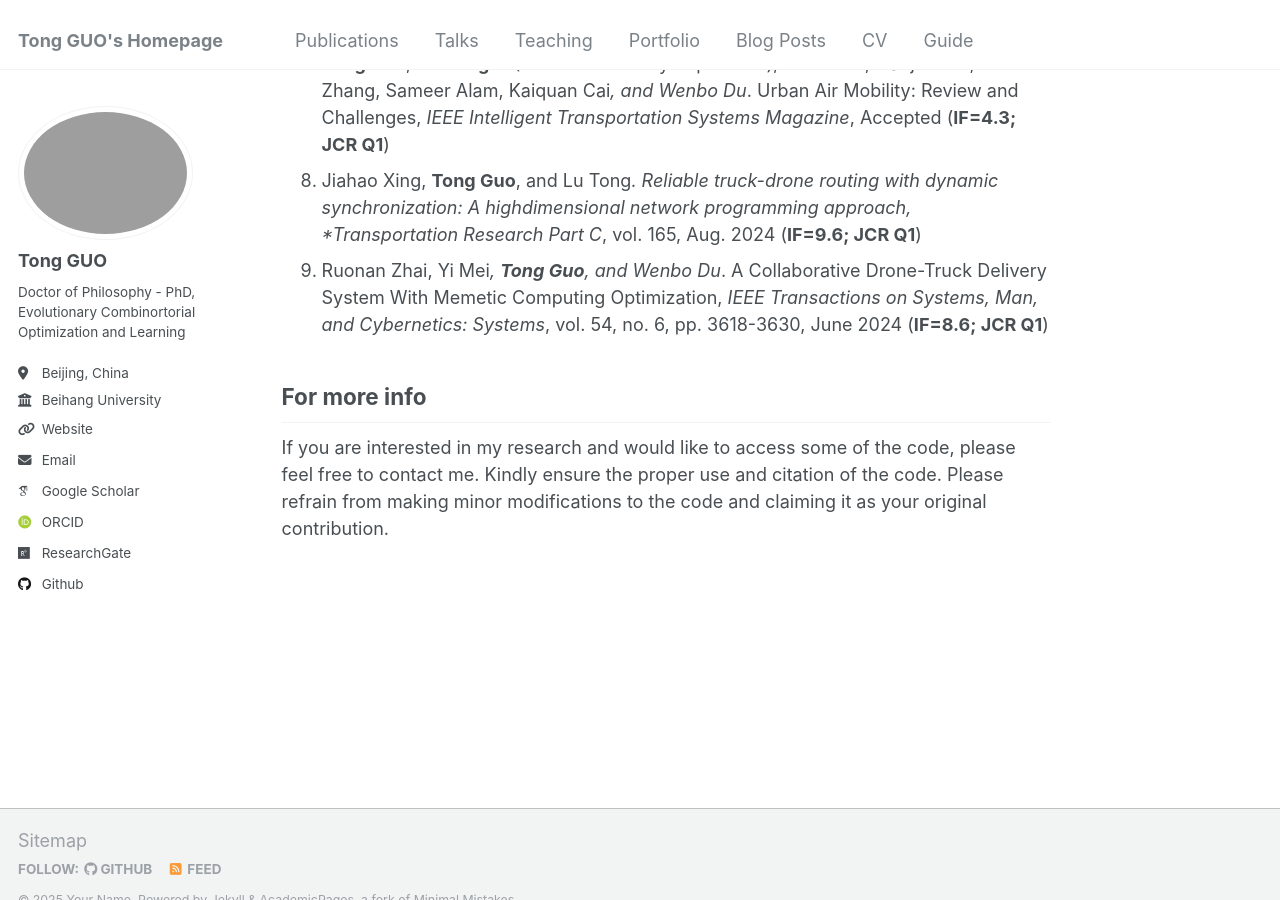
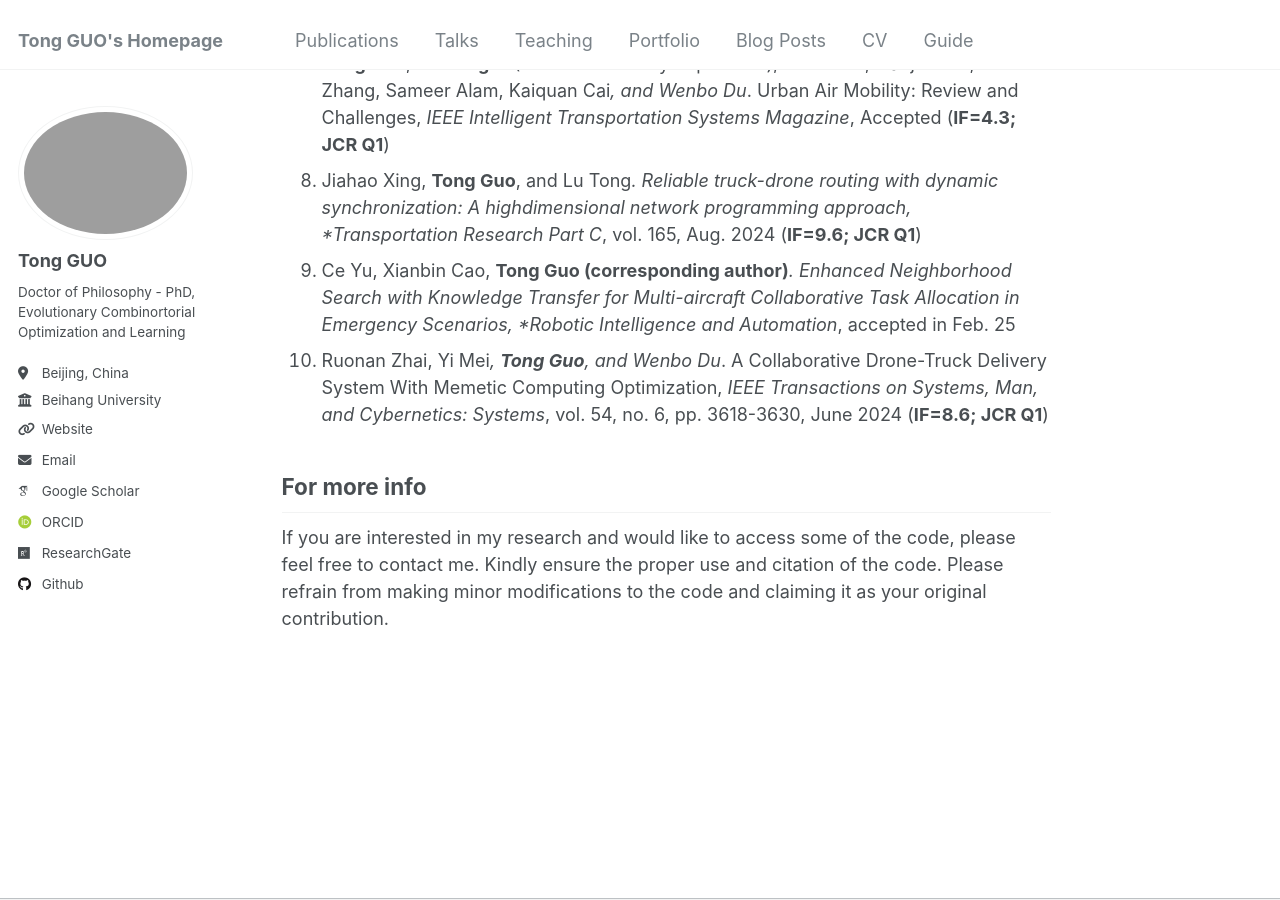
Before and after one commit to buaaguotong/buaaguotong.github.io, a Jekyll site: the page built from _pages/about.md, in a window 1280 px wide and 900 px high, scrolled down 1978 px. Built offline with Jekyll 4.4.1, drawn with Linux system fonts in a browser that asks for light colours; some web fonts are replaced.

Commit message:
Update about.md

```diff
--- a/_pages/about.md
+++ b/_pages/about.md
@@ -37,7 +37,8 @@ Selected Publication
 6. **Tong Guo**, **Wenbo Du*** (First-Authored by Supervisor), Jun Chen, Biyue Li, Guangxiang Zhu, and Xianbin Cao Cooperative pursuit of unauthorized UAVs in urban airspace via Multi-agent reinforcement learning, *Transportation Research Part C*, vol. 128, issn 0968-090X, Jul. 2021 (**IF=9.6; JCR Q1**)
 7. **Tong Guo**, **Yumeng Li** (First-Authored by Supervisor), Jun Chen, Jianjun Wu, Yu Zhang, Sameer Alam, Kaiquan Cai*, and Wenbo Du*. Urban Air Mobility: Review and Challenges, *IEEE Intelligent Transportation Systems Magazine*, Accepted (**IF=4.3; JCR Q1**)
 8. Jiahao Xing, **Tong Guo**, and Lu Tong*. Reliable truck-drone routing with dynamic synchronization: A highdimensional network programming approach, *Transportation Research Part C*, vol. 165, Aug. 2024 (**IF=9.6; JCR Q1**)
-9. Ruonan Zhai, Yi Mei*, **Tong Guo**, and Wenbo Du*. A Collaborative Drone-Truck Delivery System With Memetic Computing Optimization, *IEEE Transactions on Systems, Man, and Cybernetics: Systems*, vol. 54, no. 6, pp. 3618-3630, June 2024 (**IF=8.6; JCR Q1**)
+9. Ce Yu, Xianbin Cao, **Tong Guo (corresponding author)***. Enhanced Neighborhood Search with Knowledge Transfer for Multi-aircraft Collaborative Task Allocation in Emergency Scenarios, *Robotic Intelligence and Automation*, accepted in Feb. 25
+10. Ruonan Zhai, Yi Mei*, **Tong Guo**, and Wenbo Du*. A Collaborative Drone-Truck Delivery System With Memetic Computing Optimization, *IEEE Transactions on Systems, Man, and Cybernetics: Systems*, vol. 54, no. 6, pp. 3618-3630, June 2024 (**IF=8.6; JCR Q1**)
 
 
 For more info
```
